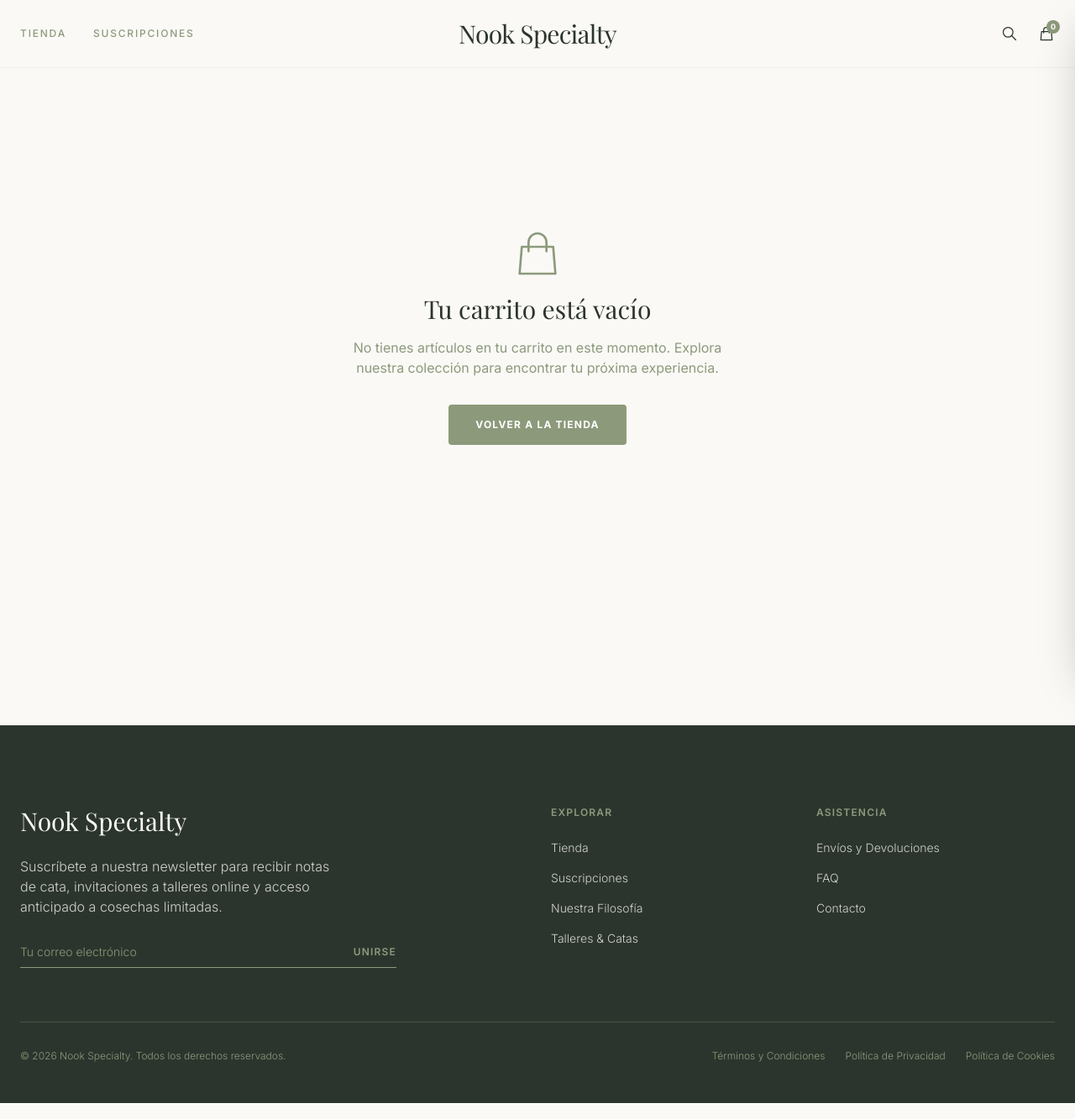
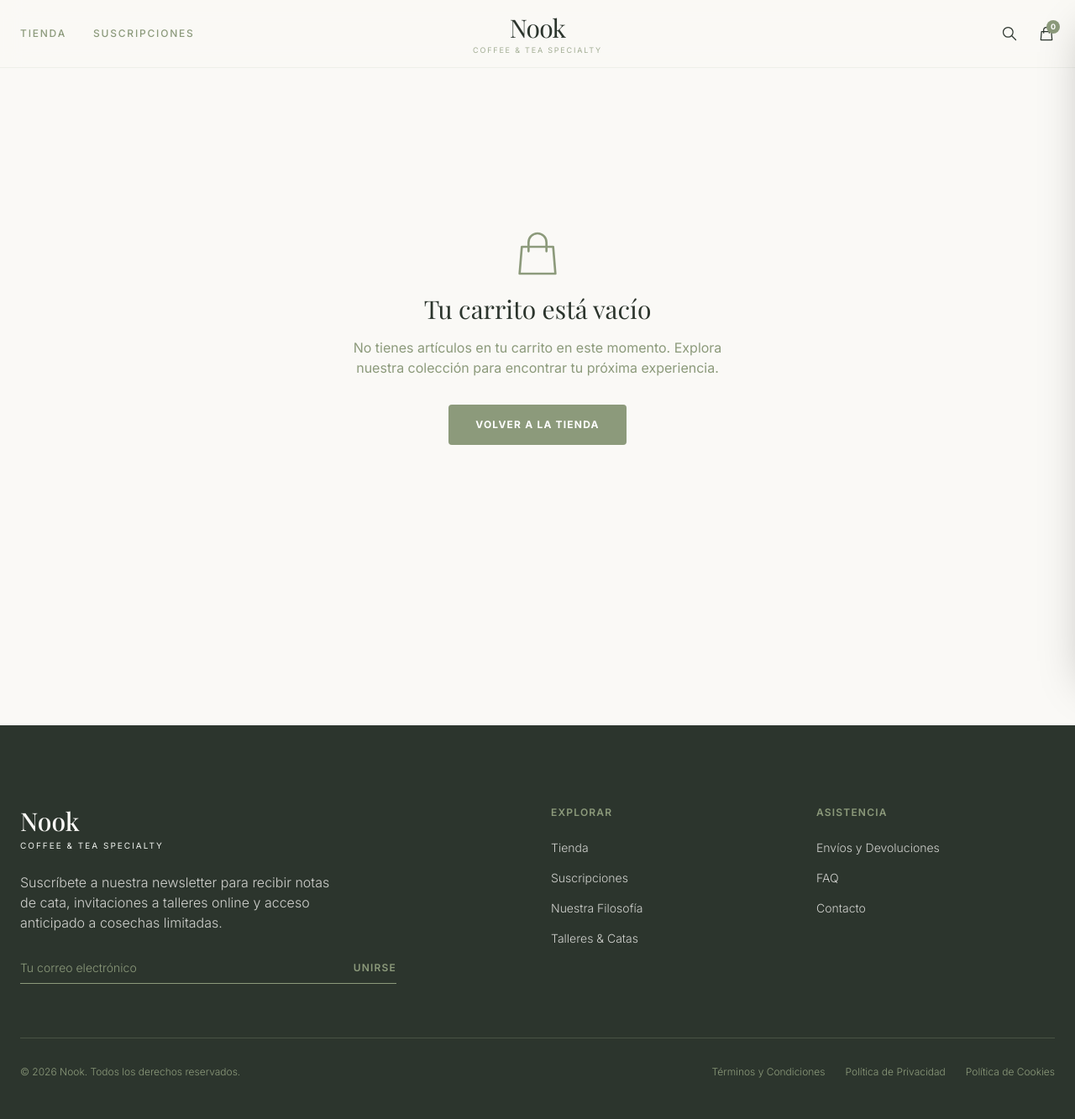
Before and after one commit to Puppet4646/nook-storefront, a Next.js app: page /checkout in a window 1280 px wide. Shown: the whole page at 84% size. Built offline with nearby package versions, Linux system fonts and the light colour scheme; a web font is replaced by a local one.

Commit message:
fix: branding actualizado a Nook e imágenes rotas reemplazadas

```diff
--- a/src/app/checkout/page.tsx
+++ b/src/app/checkout/page.tsx
@@ -72,8 +72,8 @@
                     <path strokeLinecap="round" strokeLinejoin="round" strokeWidth={1} d="M9 12l2 2 4-4m6 2a9 9 0 11-18 0 9 9 0 0118 0z" />
                 </svg>
                 <h1 className="font-serif text-3xl text-zen-dark mb-2 text-center">¡Pedido Confirmado!</h1>
-                <p className="text-zen-sage mb-8 text-center max-w-md font-sans">
-                    Su número de pedido es <strong>#{orderId}</strong>. Hemos recibido su encargo y estamos preparando su experiencia Nook Specialty.
+                <p className="text-[#8C9A7B] mb-8">
+                    Su número de pedido es <strong>#{orderId}</strong>. Hemos recibido su encargo y estamos preparando su experiencia Nook.
                 </p>
                 <Link href="/tienda" className="bg-zen-sage text-white px-8 py-4 rounded-sm tracking-widest text-xs font-bold uppercase hover:bg-zen-dark transition-all shadow-lg">
                     Seguir Explorando
--- a/src/app/layout.tsx
+++ b/src/app/layout.tsx
@@ -16,8 +16,8 @@
 });
 
 export const metadata: Metadata = {
-  title: "Nook Specialty | Especialidad en Té y Café",
-  description: "El Ritual del Silencio en cada sorbo. Especialidad en Té y Café.",
+  title: "Nook | Coffee & Tea Specialty",
+  description: "La tienda Headless basada en filosofía Zen. Especialidad en Té y Café.",
 };
 
 export default function RootLayout({
--- a/src/components/FeaturedCategories.tsx
+++ b/src/components/FeaturedCategories.tsx
@@ -26,7 +26,7 @@
                         <Image
                             alt="Premium Japanese Matcha Tea Powder"
                             className="object-cover transition-transform duration-700 group-hover:scale-105"
-                            src="https://images.unsplash.com/photo-1579761763131-dae193fb69ee?q=80&w=800&auto=format&fit=crop"
+                            src="https://images.unsplash.com/photo-1515823662972-da6a2e4d3002?q=80&w=800&auto=format&fit=crop"
                             fill
                             sizes="(max-width: 768px) 100vw, 33vw"
                         />
--- a/src/components/Footer.tsx
+++ b/src/components/Footer.tsx
@@ -5,7 +5,8 @@
 
                 {/* Brand & Newsletter Column */}
                 <div className="md:col-span-2">
-                    <h2 className="font-serif text-3xl mb-6">Nook Specialty</h2>
+                    <h2 className="font-serif text-3xl font-medium mb-1">Nook</h2>
+                    <p className="font-sans text-[10px] uppercase tracking-[0.2em] text-zen-sage-light mb-6">Coffee & Tea Specialty</p>
                     <p className="font-sans font-light text-zen-bone/80 mb-8 max-w-sm">
                         Suscríbete a nuestra newsletter para recibir notas de cata, invitaciones a talleres online y acceso anticipado a cosechas limitadas.
                     </p>
@@ -47,7 +48,7 @@
 
             {/* Bottom Legal & Copyright Bar */}
             <div className="max-w-7xl mx-auto pt-8 border-t border-zen-sage/30 flex flex-col md:flex-row items-center justify-between gap-6 text-xs font-sans font-light text-zen-sage">
-                <p>&copy; {new Date().getFullYear()} Nook Specialty. Todos los derechos reservados.</p>
+                <p>&copy; {new Date().getFullYear()} Nook. Todos los derechos reservados.</p>
                 <div className="flex flex-wrap justify-center gap-6">
                     <a href="#" className="hover:text-white transition-colors">Términos y Condiciones</a>
                     <a href="#" className="hover:text-white transition-colors">Política de Privacidad</a>
--- a/src/components/Header.tsx
+++ b/src/components/Header.tsx
@@ -26,7 +26,10 @@
                 {/* Logo */}
                 <div className="absolute left-1/2 top-1/2 -translate-x-1/2 -translate-y-1/2">
                     <Link href="/">
-                        <h1 className="font-serif text-2xl md:text-3xl text-zen-dark tracking-tight">Nook Specialty</h1>
+                        <h1 className="font-serif text-2xl md:text-3xl text-zen-dark tracking-tight flex flex-col items-center justify-center">
+                            Nook
+                            <span className="font-sans text-[9px] uppercase tracking-[0.2em] text-zen-sage/80 mt-1 block">Coffee & Tea Specialty</span>
+                        </h1>
                     </Link>
                 </div>
 
--- a/src/components/Hero.tsx
+++ b/src/components/Hero.tsx
@@ -23,7 +23,7 @@
                     <div className="flex items-center gap-4 mb-6">
                         <div className="h-[1px] w-12 bg-zen-sage"></div>
                         <p className="font-sans text-xs md:text-sm font-medium tracking-[0.3em] text-zen-sage-light uppercase">
-                            Nook Specialty
+                            Nook
                         </p>
                     </div>
 
--- a/src/components/ProductImage.tsx
+++ b/src/components/ProductImage.tsx
@@ -62,10 +62,10 @@
                 strokeLinejoin="round"
                 className="w-12 h-12 mb-2 opacity-50"
             >
-                <path d="M12 2v20M17 5H9.5a3.5 3.5 3.5 0 0 0 0 7h5a3.5 3.5 3.5 0 0 1 0 7H6" />
+                <path d="M12 2v20M17 5H9.5a3.5 3.5 0 0 0 0 7h5a3.5 3.5 0 0 1 0 7H6" />
                 <path d="M12 12c-3.3 0-6-2.7-6-6V2h12v4c0 3.3-2.7 6-6 6Z" />
             </svg>
-            <span className="font-sans text-xs uppercase tracking-widest opacity-60">Nook Specialty</span>
+            <span className="font-sans text-xs uppercase tracking-widest opacity-60">Nook</span>
         </div>
     );
 }
--- a/src/components/Storytelling.tsx
+++ b/src/components/Storytelling.tsx
@@ -24,7 +24,7 @@
                 <div className="relative order-1 md:order-2 w-full flex justify-center md:justify-end">
                     <div className="relative aspect-[3/4] w-full max-w-sm lg:max-w-md rounded-sm overflow-hidden shadow-2xl transform md:translate-x-8 md:translate-y-12">
                         <Image
-                            src="https://images.unsplash.com/photo-1599321955726-e048426698dc?q=80&w=1000&auto=format&fit=crop"
+                            src="https://images.unsplash.com/photo-1582793988951-9aed5509eb97?q=80&w=1000&auto=format&fit=crop"
                             alt="Preparación tradicional matcha té ceremonia zen"
                             className="object-cover transition-transform duration-700 hover:scale-105"
                             fill
```
